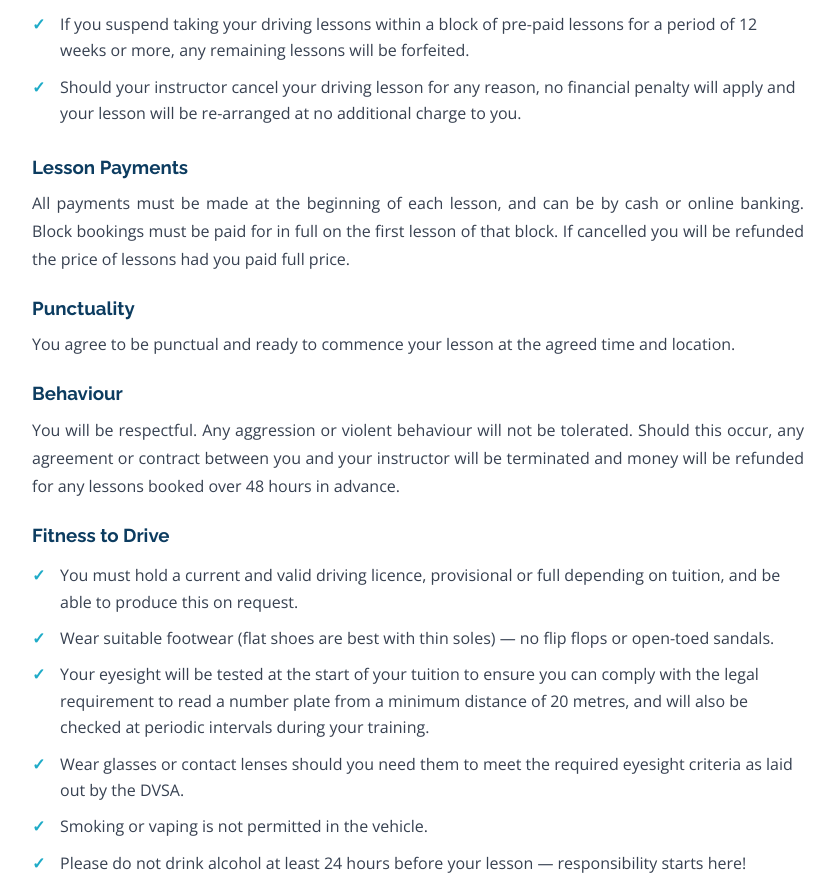
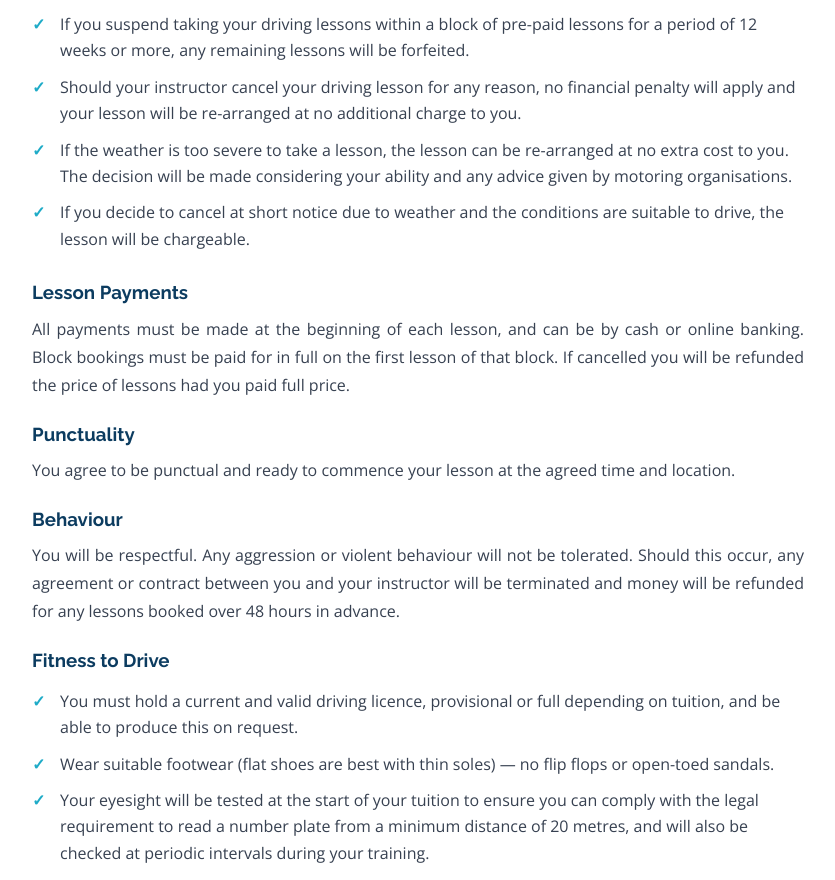
Before and after one commit to mikehinton-wq/mods-website, a React (Vite) app: page /terms in a window 1280 px wide. Shown: the part 1503-2383 px from the top of the page, without its empty margins (222-1057 px from the left). Built offline with nearby package versions, Linux system fonts and the light colour scheme.

Commit message:
Update site

```diff
--- a/src/pages/Terms.jsx
+++ b/src/pages/Terms.jsx
@@ -58,6 +58,8 @@ export default function Terms() {
             <li>If less than 24 hours (1 day) notice is given — the full lesson fee must be paid.</li>
             <li>If you suspend taking your driving lessons within a block of pre-paid lessons for a period of 12 weeks or more, any remaining lessons will be forfeited.</li>
             <li>Should your instructor cancel your driving lesson for any reason, no financial penalty will apply and your lesson will be re-arranged at no additional charge to you.</li>
+            <li>If the weather is too severe to take a lesson, the lesson can be re-arranged at no extra cost to you. The decision will be made considering your ability and any advice given by motoring organisations.</li>
+            <li>If you decide to cancel at short notice due to weather and the conditions are suitable to drive, the lesson will be chargeable.</li>
           </ul>
 
           {/* Payments */}
```
